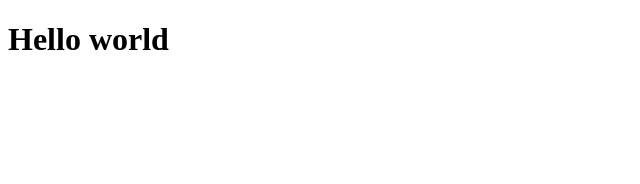
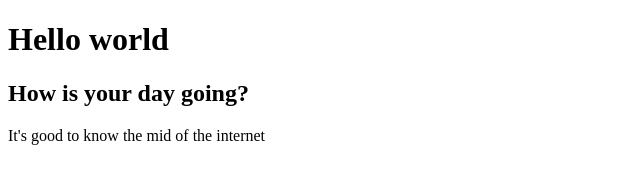
Before and after one commit to hakinj/group-Congo, a plain HTML site: page index.html in a window 1280 px wide. Shown: the whole page, without its empty margins (0-640 px from the left). Drawn offline with Linux system fonts and the light colour scheme.

Commit message:
Update index.html
Added few lines to the code.

```diff
--- a/index.html
+++ b/index.html
@@ -8,5 +8,8 @@
 </head>
 <body>
     <h1>Hello world</h1>
+    <h2>How is your day going?</h2>
+
+    <p>It's good to know the mid of the internet</p>
 </body>
 </html>
```
